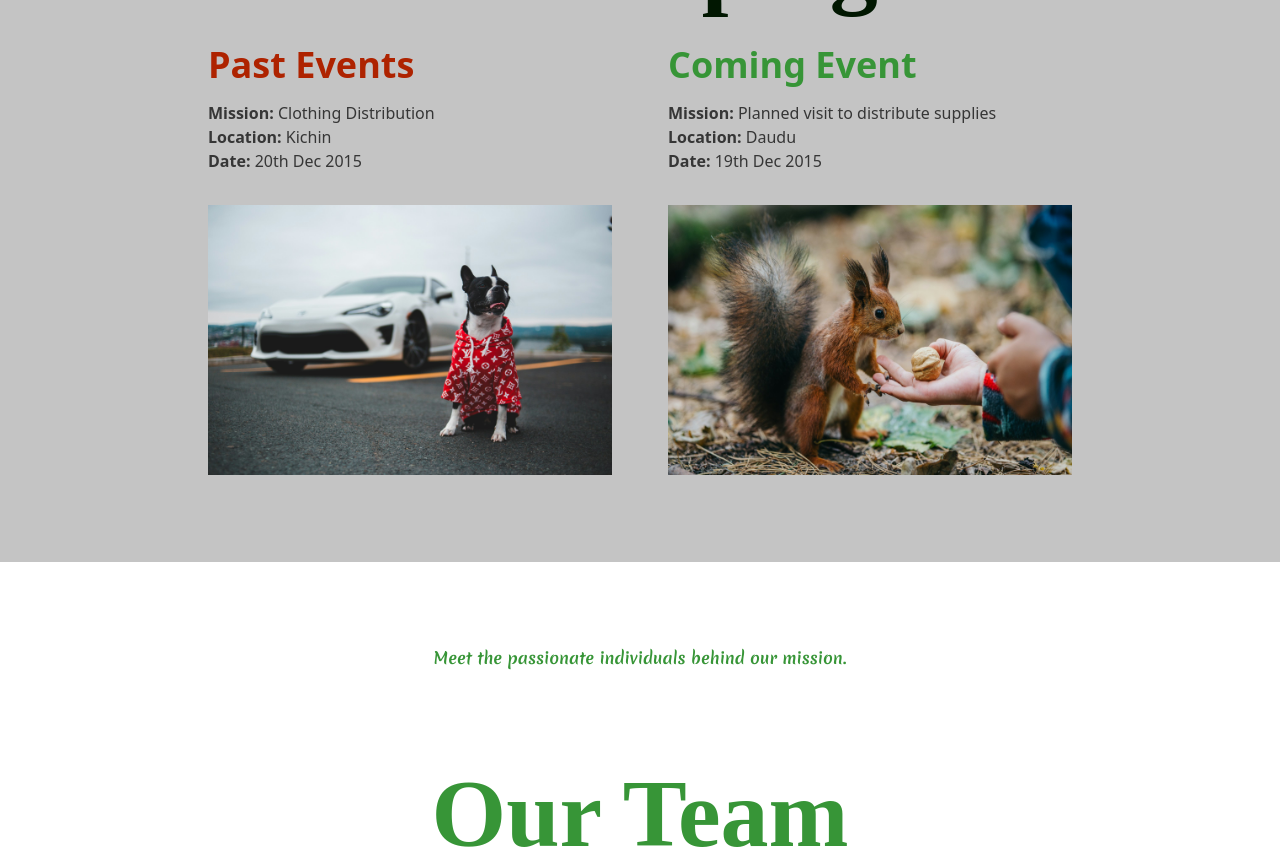
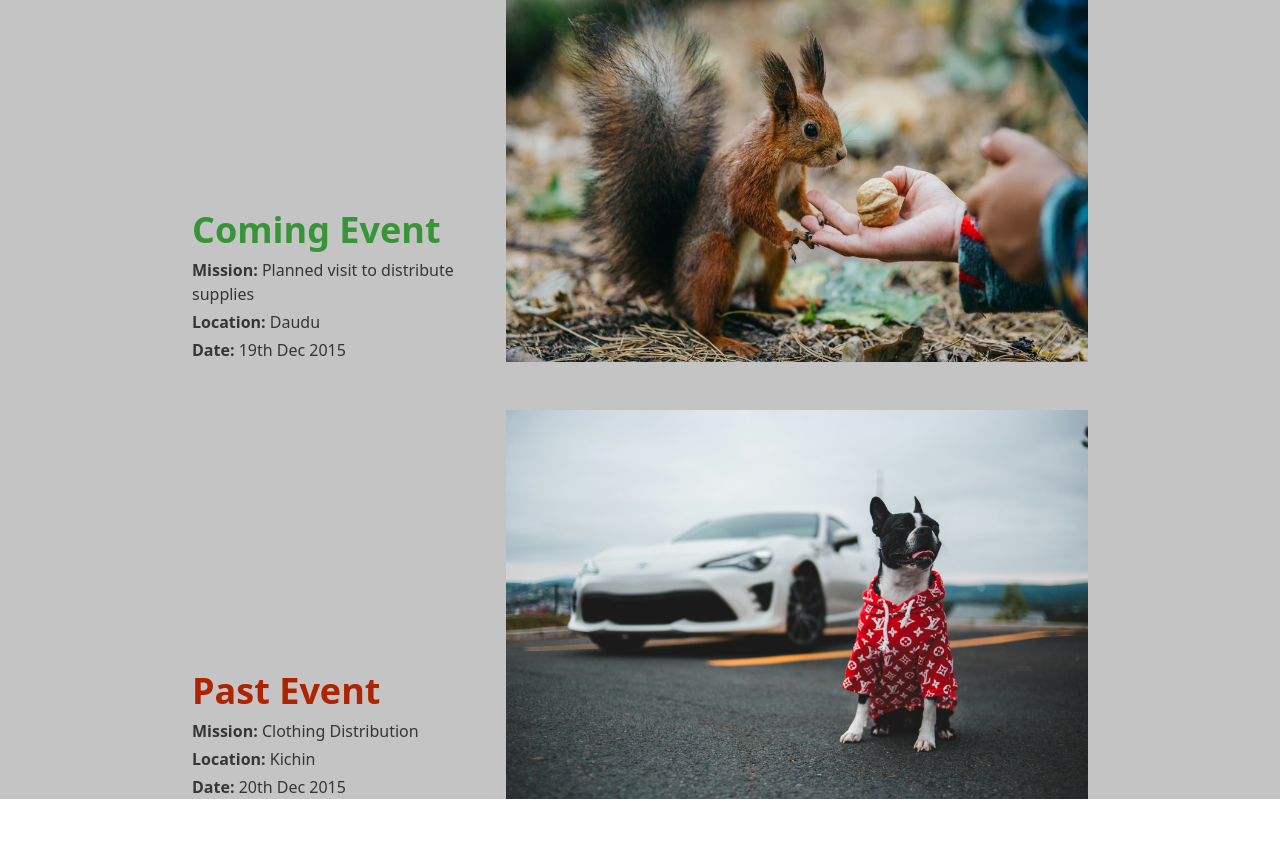
Before and after one commit to accdev1694/project-bta, a React (Vite) app: page / in a window 1280 px wide. Shown: the part 1980-2829 px from the top of the page. Built offline with nearby package versions, Linux system fonts and the light colour scheme; a web font is replaced by a local one.

Commit message:
create and seperate campaigns to new component

```diff
--- /dev/null
+++ b/src/components/CampaignCard.jsx
@@ -0,0 +1,27 @@
+
+const CampaignCard = ({ color, eventTitle, mission, location, date, src, alt }) => {
+
+
+    return (
+    <div className="flex items-end gap-4 text-left text-primary">
+      {/* Details Container */}
+      <div className="w-[35%]">
+        <h2 className={`${color} font-bold text-2xl md:text-4xl`} >
+          {eventTitle}
+        </h2>
+        <p className="mt-2">
+          <span className="font-bold ">Mission:</span> {mission}
+        </p>
+        <p className="mt-1">
+          <span className="font-bold">Location:</span> {location}
+        </p>
+        <p className="mt-1">
+          <span className="font-bold">Date:</span> {date}
+        </p>
+      </div>
+      <img className="w-[65%]" src={src} alt={alt} />
+    </div>
+  );
+};
+
+export default CampaignCard;
--- a/src/components/sections/Campaigns.jsx
+++ b/src/components/sections/Campaigns.jsx
@@ -1,6 +1,7 @@
 import HeadingTwo from "../HeadingTwo";
+import { useEffect, useState } from "react";
 import { comingEvent, pastEvents } from "../../utils"; // Assuming you have a campaignsData.js file with these exports
-import { useEffect, useState } from "react";
+import CampaignCard from "../CampaignCard";
 const Campaigns = () => {
   const [past, setPast] = useState(0);
 
@@ -8,8 +9,6 @@ const Campaigns = () => {
     const interval = setInterval(() => {
       const prevNum = Math.floor(Math.random() * pastEvents.length);
       setPast(prevNum);
-
-
     }, 6000);
     return () => clearInterval(interval);
   }, [pastEvents.length]);
@@ -17,40 +16,58 @@ const Campaigns = () => {
   return (
     <section
       id="campaigns"
-      className=" text-center min-h-screen bg-default w-screen text-white pt-21 px-[5%] lg:px-[15%] flex flex-col justify-center items-center"
+      className=" text-center min-h-screen bg-default w-screen text-white pt-21 px-[5%] sm:px-[15%]"
     >
-      <HeadingTwo title="Our Campaigns" className="text-dark-green" />
-      <div className="flex justify-between gap-6">
+      <HeadingTwo title="Our Campaigns" className="text-dark-green mb-8" />
+      <div className="flex flex-col gap-12">
+        {/* Coming Event */}
+        <CampaignCard
+        color="text-secondary"
+          eventTitle="Coming Event"
+          mission={comingEvent[0].mission}
+          location={comingEvent[0].location}
+          date={comingEvent[0].date}
+          src={comingEvent[0].url}
+          alt={comingEvent[0].alt}
+        />
 
         {/* Past Events */}
-        <div className="text-left w-[50%] flex flex-col p-4 text-primary">
-          <h2 className="text-accent font-bold text-4xl mb-4">Past Events</h2>
-          <p><span className="font-bold">Mission:</span> {pastEvents[past].mission}</p>
-          <p><span className="font-bold">Location:</span> {pastEvents[past].location}</p>
-          <p><span className="font-bold">Date:</span> {pastEvents[past].date}</p>
-          <div className="mt-8 flex justify-end">
+
+        <CampaignCard
+        color="text-accent"
+          eventTitle="Past Event"
+          mission={pastEvents[past].mission}
+          location={pastEvents[past].location}
+          date={pastEvents[past].date}
+          src={pastEvents[past].url}
+          alt={pastEvents[past].alt}
+        />
+
+        {/* <div className="text-left flex flex-col items-start text-primary gap-4">
+          <div className="">
+            <h2 className="text-accent font-bold text-2xl md:text-4xl">
+              Past Events
+            </h2>
+            <p className="">
+              <span className="font-bold">Mission:</span>{" "}
+              {pastEvents[past].mission}
+            </p>
+            <p>
+              <span className="font-bold">Location:</span>{" "}
+              {pastEvents[past].location}
+            </p>
+            <p>
+              <span className="font-bold">Date:</span> {pastEvents[past].date}
+            </p>
+          </div>
+          <div className="">
             <img
               className=" transition"
               src={pastEvents[past].url}
               alt={pastEvents[past].alt}
             />
           </div>
-        </div>
-
-        {/* Coming Event */}
-        <div className="text-left w-[50%] flex flex-col p-4 text-primary">
-          <h2 className="text-secondary font-bold text-4xl mb-4">Coming Event</h2>
-          <p><span className="font-bold">Mission:</span> {comingEvent[0].mission}</p>
-          <p><span className="font-bold">Location:</span> {comingEvent[0].location}</p>
-          <p><span className="font-bold">Date:</span> {comingEvent[0].date}</p>
-          <div className="mt-8">
-            <img
-              className=""
-              src={comingEvent[0].url}
-              alt={comingEvent[0].alt}
-            />
-          </div>
-        </div>
+        </div> */}
       </div>
     </section>
   );
```
